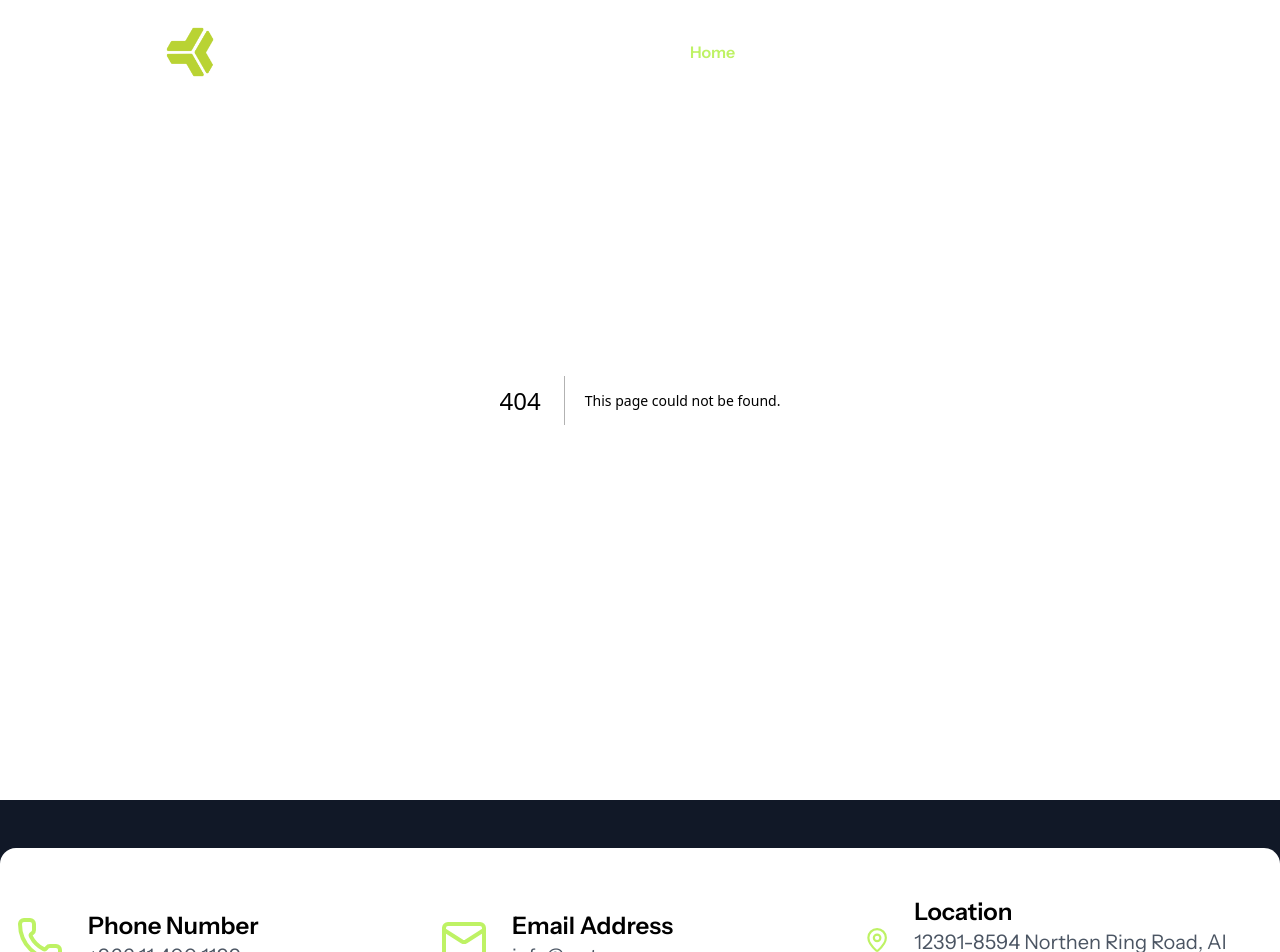
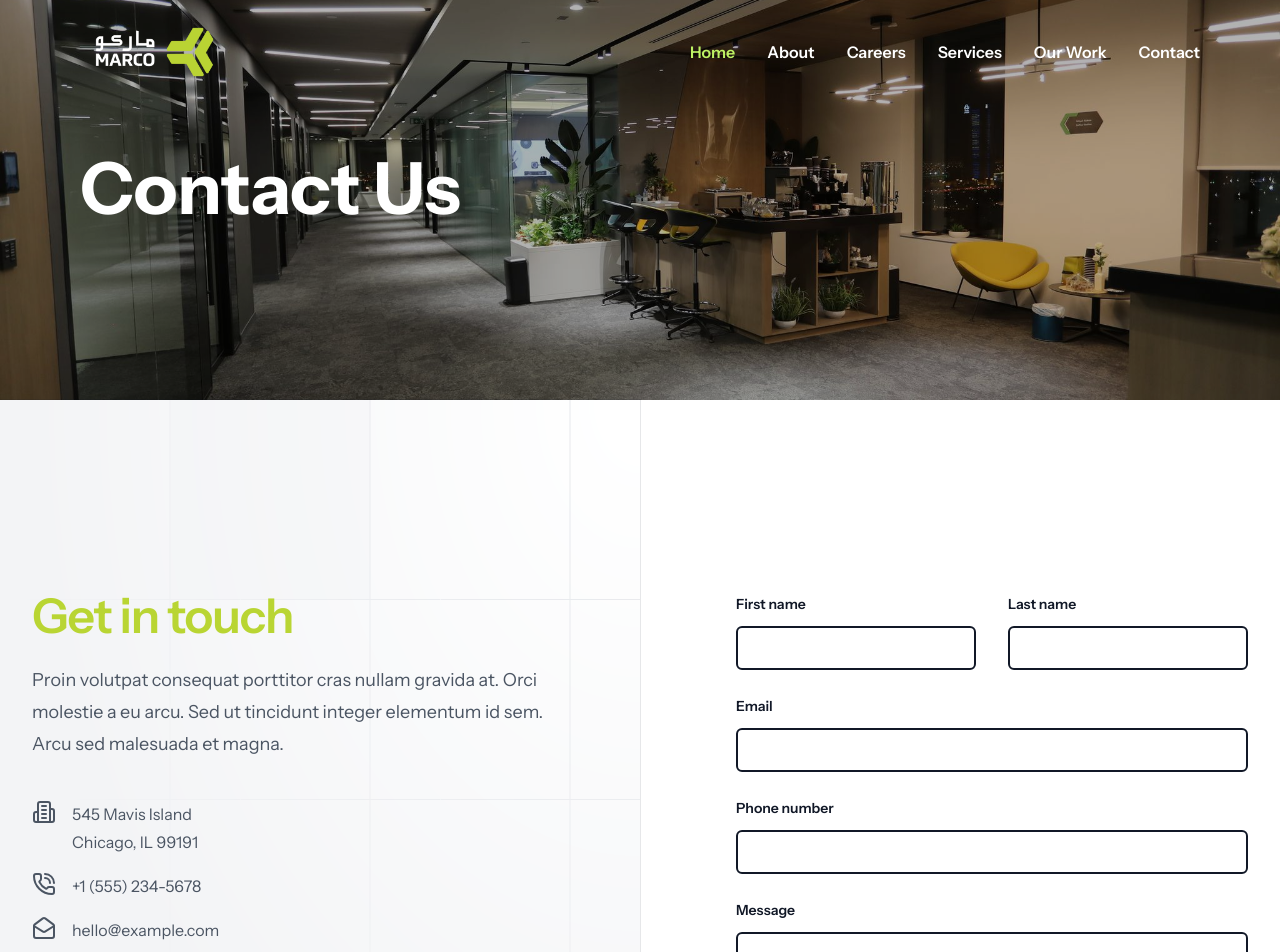
Before and after one commit to kraftonit/al-osaimi, a Next.js app: page /contact in a window 1280 px wide. Before the commit this address had no page. Shown: the top 952 px of the page. Built offline with nearby package versions, Linux system fonts and the light colour scheme.

Commit message:
style: contact page done

```diff
--- a/package.json
+++ b/package.json
@@ -9,6 +9,7 @@
     "lint": "next lint"
   },
   "dependencies": {
+    "@heroicons/react": "^2.2.0",
     "@radix-ui/react-avatar": "^1.1.2",
     "@radix-ui/react-slot": "^1.1.1",
     "class-variance-authority": "^0.7.1",
--- /dev/null
+++ b/src/app/contact/page.tsx
@@ -0,0 +1,11 @@
+import ContactSection from "@/components/ContactSection";
+import Breadcrumb from "@/components/global/Breadcrumb";
+
+export default function Contact() {
+    return (
+        <>
+            <Breadcrumb title="Contact Us" imgUrl="/images/contact-breadcrumb.jpeg" />
+            <ContactSection />
+        </>
+    );
+}
--- a/src/components/ContactSection.tsx
+++ b/src/components/ContactSection.tsx
@@ -1,40 +1,164 @@
-'use client'
+import { Building2, PhoneCall, MailOpen } from 'lucide-react'
 
-import { motion } from 'framer-motion'
-
-export default function Contact() {
+export default function Example() {
   return (
-        <section className="py-20">
-            <div className="container mx-auto px-4">
-                <h2 className="text-4xl font-bold text-center mb-12">Contact Us</h2>
-                <motion.form
-                    initial={{ opacity: 0, y: 50 }}
-                    animate={{ opacity: 1, y: 0 }}
-                    transition={{ duration: 0.5 }}
-                    className="max-w-lg mx-auto"
+    <div className="relative isolate bg-white">
+      <div className="mx-auto grid max-w-7xl grid-cols-1 lg:grid-cols-2">
+        <div className="relative px-6 pt-24 pb-20 sm:pt-32 lg:static lg:px-8 lg:py-48">
+          <div className="mx-auto max-w-xl lg:mx-0 lg:max-w-lg">
+            <div className="absolute inset-y-0 left-0 -z-10 w-full overflow-hidden bg-gray-100 ring-1 ring-gray-900/10 lg:w-1/2">
+              <svg
+                aria-hidden="true"
+                className="absolute inset-0 size-full stroke-gray-200 [mask-image:radial-gradient(100%_100%_at_top_right,white,transparent)]"
               >
-                    <div className="mb-4">
-                        <label htmlFor="name" className="block text-gray-700 font-semibold mb-2">Name</label>
-                        <input type="text" id="name" name="name" className="w-full px-4 py-2 border rounded-lg focus:outline-none focus:ring-2 focus:ring-yellow-500" required />
+                <defs>
+                  <pattern
+                    x="100%"
+                    y={-1}
+                    id="83fd4e5a-9d52-42fc-97b6-718e5d7ee527"
+                    width={200}
+                    height={200}
+                    patternUnits="userSpaceOnUse"
+                  >
+                    <path d="M130 200V.5M.5 .5H200" fill="none" />
+                  </pattern>
+                </defs>
+                <rect fill="white" width="100%" height="100%" strokeWidth={0} />
+                <svg x="100%" y={-1} className="overflow-visible fill-gray-50">
+                  <path d="M-470.5 0h201v201h-201Z" strokeWidth={0} />
+                </svg>
+                <rect fill="url(#83fd4e5a-9d52-42fc-97b6-718e5d7ee527)" width="100%" height="100%" strokeWidth={0} />
+              </svg>
             </div>
-                    <div className="mb-4">
-                        <label htmlFor="email" className="block text-gray-700 font-semibold mb-2">Email</label>
-                        <input type="email" id="email" name="email" className="w-full px-4 py-2 border rounded-lg focus:outline-none focus:ring-2 focus:ring-yellow-500" required />
+            <h2 className="text-4xl font-semibold tracking-tight text-pretty text-primary sm:text-5xl">
+              Get in touch
+            </h2>
+            <p className="mt-6 text-lg/8 text-gray-600">
+              Proin volutpat consequat porttitor cras nullam gravida at. Orci molestie a eu arcu. Sed ut tincidunt
+              integer elementum id sem. Arcu sed malesuada et magna.
+            </p>
+            <dl className="mt-10 space-y-4 text-base/7 text-gray-600">
+              <div className="flex gap-x-4">
+                <dt className="flex-none">
+                  <span className="sr-only">Address</span>
+                  <Building2 />
+                </dt>
+                <dd>
+                  545 Mavis Island
+                  <br />
+                  Chicago, IL 99191
+                </dd>
               </div>
-                    <div className="mb-4">
-                        <label htmlFor="message" className="block text-gray-700 font-semibold mb-2">Message</label>
-                        <textarea id="message" name="message" rows={4} className="w-full px-4 py-2 border rounded-lg focus:outline-none focus:ring-2 focus:ring-yellow-500" required></textarea>
+              <div className="flex gap-x-4">
+                <dt className="flex-none">
+                  <span className="sr-only">Telephone</span>
+                  <PhoneCall />
+                </dt>
+                <dd>
+                  <a href="tel:+1 (555) 234-5678" className="hover:text-gray-900">
+                    +1 (555) 234-5678
+                  </a>
+                </dd>
               </div>
-                    <motion.button
-                        whileHover={{ scale: 1.05 }}
-                        whileTap={{ scale: 0.95 }}
+              <div className="flex gap-x-4">
+                <dt className="flex-none">
+                  <span className="sr-only">Email</span>
+                  <MailOpen />
+                </dt>
+                <dd>
+                  <a href="mailto:hello@example.com" className="hover:text-gray-900">
+                    hello@example.com
+                  </a>
+                </dd>
+              </div>
+            </dl>
+          </div>
+        </div>
+        <form action="#" method="POST" className="px-6 pt-20 pb-24 sm:pb-32 lg:px-8 lg:py-48">
+          <div className="mx-auto max-w-xl lg:mr-0 lg:max-w-lg">
+            <div className="grid grid-cols-1 gap-x-8 gap-y-6 sm:grid-cols-2">
+              <div>
+                <label htmlFor="first-name" className="block text-sm/6 font-semibold text-gray-900">
+                  First name
+                </label>
+                <div className="mt-2.5">
+                  <input
+                    id="first-name"
+                    name="first-name"
+                    type="text"
+                    autoComplete="given-name"
+                    className="block w-full rounded-md bg-white px-3.5 py-2 text-base text-gray-900 border-2 border-gray-900 outline-2 -outline-offset-2 outline-gray-900 placeholder:text-gray-400 focus:border-primary focus:outline-none"
+                  />
+                </div>
+              </div>
+              <div>
+                <label htmlFor="last-name" className="block text-sm/6 font-semibold text-gray-900">
+                  Last name
+                </label>
+                <div className="mt-2.5">
+                  <input
+                    id="last-name"
+                    name="last-name"
+                    type="text"
+                    autoComplete="family-name"
+                    className="block w-full rounded-md bg-white px-3.5 py-2 text-base text-gray-900 border-2 border-gray-900 outline-2 -outline-offset-2 outline-gray-900 placeholder:text-gray-400 focus:border-primary focus:outline-none"
+                  />
+                </div>
+              </div>
+              <div className="sm:col-span-2">
+                <label htmlFor="email" className="block text-sm/6 font-semibold text-gray-900">
+                  Email
+                </label>
+                <div className="mt-2.5">
+                  <input
+                    id="email"
+                    name="email"
+                    type="email"
+                    autoComplete="email"
+                    className="block w-full rounded-md bg-white px-3.5 py-2 text-base text-gray-900 border-2 border-gray-900 outline-2 -outline-offset-2 outline-gray-900 placeholder:text-gray-400 focus:border-primary focus:outline-none"
+                  />
+                </div>
+              </div>
+              <div className="sm:col-span-2">
+                <label htmlFor="phone-number" className="block text-sm/6 font-semibold text-gray-900">
+                  Phone number
+                </label>
+                <div className="mt-2.5">
+                  <input
+                    id="phone-number"
+                    name="phone-number"
+                    type="tel"
+                    autoComplete="tel"
+                    className="block w-full rounded-md bg-white px-3.5 py-2 text-base text-gray-900 border-2 border-gray-900 outline-2 -outline-offset-2 outline-gray-900 placeholder:text-gray-400 focus:border-primary focus:outline-none"
+                  />
+                </div>
+              </div>
+              <div className="sm:col-span-2">
+                <label htmlFor="message" className="block text-sm/6 font-semibold text-gray-900">
+                  Message
+                </label>
+                <div className="mt-2.5">
+                  <textarea
+                    id="message"
+                    name="message"
+                    rows={4}
+                    className="block w-full rounded-md bg-white px-3.5 py-2 text-base text-gray-900 border-2 border-gray-900 outline-2 -outline-offset-2 outline-gray-900 placeholder:text-gray-400 focus:border-primary focus:outline-none"
+                    defaultValue={''}
+                  />
+                </div>
+              </div>
+            </div>
+            <div className="mt-8 flex justify-end">
+              <button
                 type="submit"
-                        className="w-full bg-yellow-500 text-gray-900 px-6 py-3 rounded-lg font-semibold text-lg transition duration-300 ease-in-out transform hover:bg-yellow-400"
+                className="rounded-md bg-primary px-3.5 py-2.5 text-center text-sm font-semibold text-black shadow-xs hover:bg-primary focus-visible:outline-2 focus-visible:outline-offset-2 focus-visible:outline-indigo-600"
               >
-                        Send Message
-                    </motion.button>
-                </motion.form>
+                Send message
+              </button>
             </div>
-        </section>
+          </div>
+        </form>
+      </div>
+    </div>
   )
 }
--- /dev/null
+++ b/src/components/global/Breadcrumb.tsx
@@ -0,0 +1,29 @@
+import Image from "next/image";
+
+export default function Breadcrumb({ title, imgUrl }: any) {
+  return (
+    <div className="relative min-h-[50vh]">
+      {/* Background Image */}
+      <div className="absolute inset-0 z-0">
+        <Image
+          src={imgUrl}
+          alt="Modern architectural building"
+          fill
+          className="object-cover"
+          priority
+        />
+        {/* Dark overlay */}
+        <div className="absolute inset-0 bg-black/30" />
+      </div>
+
+      {/* Hero Content */}
+      <div className="relative z-10 container min-h-[50vh] flex items-center">
+        <div className="max-w-4xl">
+          <h1 className="text-5xl md:text-7xl font-bold text-white mb-6 leading-tight">
+            {title}
+          </h1>
+        </div>
+      </div>
+    </div>
+  );
+}
--- a/src/components/global/Header.tsx
+++ b/src/components/global/Header.tsx
@@ -43,7 +43,7 @@ export default function Header() {
             Home
           </Link>
           <Link
-            href="/about"
+            href="/about-us"
             className="text-white hover:text-lime-300 font-semibold transition-colors"
           >
             About
```
Also changed, not shown: public/images/contact-breadcrumb.jpeg (added), 1 other file (tests, documents, lock files or other folders). Lines whose indentation alone changed are shown as unchanged.
